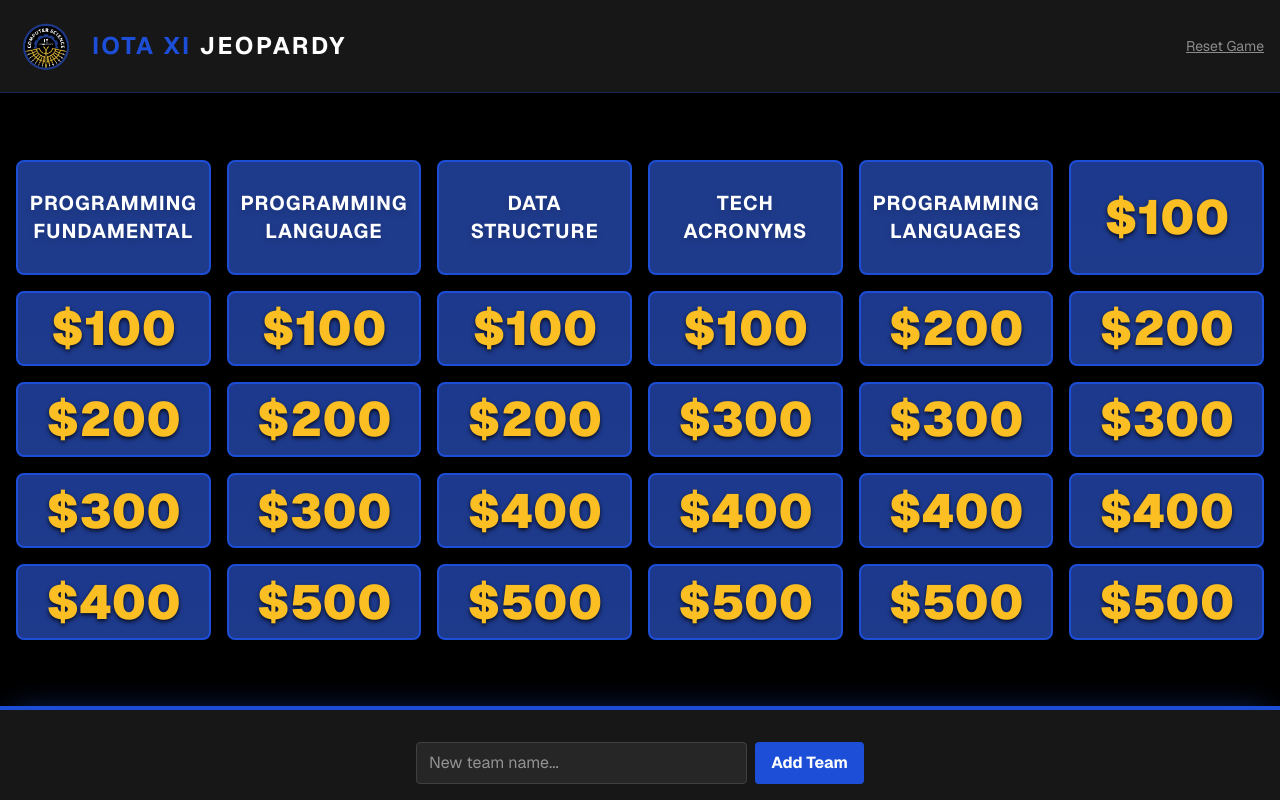
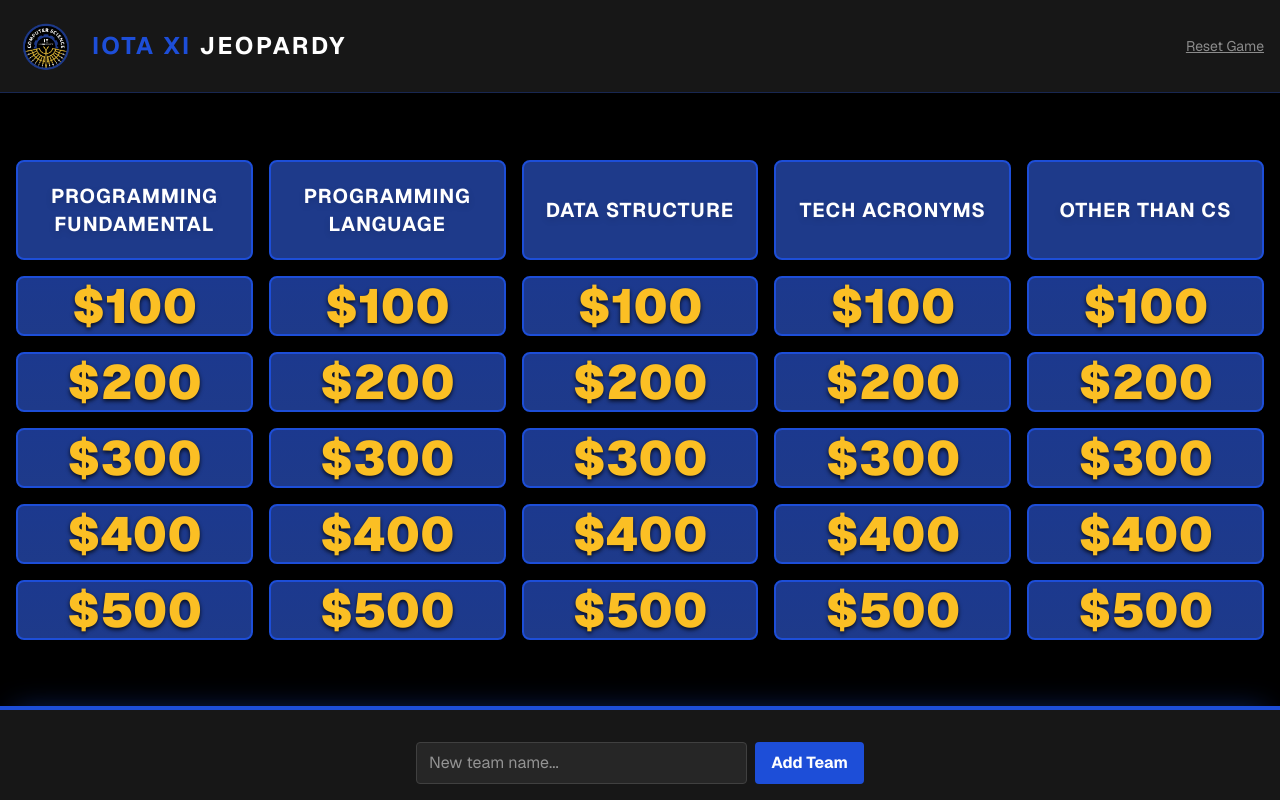
Before and after one commit to OCC-Iota-Xi/jeopardy, a Next.js app: page /game in a window 1280 px wide. Built offline with nearby package versions, Linux system fonts and the light colour scheme.

Commit message:
feat: implement GameBoard and ClueModal components with initial question data

```diff
--- a/app/components/ClueModal.tsx
+++ b/app/components/ClueModal.tsx
@@ -1,11 +1,11 @@
 "use client";
 
 import { useState } from "react";
-import { Clue } from "../data/questions";
+import { Questions } from "../data/questions";
 import { Team } from "./TeamScoreboard";
 
 type ClueModalProps = {
-  clue: Clue;
+  clue: Questions;
   teams: Team[];
   onAwardPoints: (teamId: string, value: number) => void;
   onClose: () => void;
--- a/app/components/GameBoard.tsx
+++ b/app/components/GameBoard.tsx
@@ -11,7 +11,7 @@ type GameBoardProps = {
 export default function GameBoard({ categories, answeredClues, onClueClick }: GameBoardProps) {
   return (
     <div className="w-full max-w-7xl mx-auto p-4 flex-1 flex flex-col justify-center">
-      <div className="grid grid-cols-6 gap-2 sm:gap-4 w-full h-full min-h-[60vh]">
+      <div className="grid grid-cols-5 gap-2 sm:gap-4 w-full h-full min-h-[60vh]">
         {/* Category Headers */}
         {categories.map((category) => (
           <div
@@ -25,8 +25,8 @@ export default function GameBoard({ categories, answeredClues, onClueClick }: Ga
         ))}
 
         {/* Clues */}
-        {/* Assuming all categories have the same number of clues, we iterate by row then column */}
-        {Array.from({ length: 5 }).map((_, rowIndex) =>
+        {/* Iterate by row then column based on max number of clues */}
+        {Array.from({ length: Math.max(...categories.map(c => c.clues.length)) }).map((_, rowIndex) =>
           categories.map((category) => {
             const clue = category.clues[rowIndex];
             if (!clue) return <div key={`${category.id}-empty-${rowIndex}`} />; // Fallback
--- a/app/data/questions.ts
+++ b/app/data/questions.ts
@@ -1,4 +1,4 @@
-export type Clue = {
+export type Questions = {
   id: string;
   question: string;
   answer: string;
@@ -8,7 +8,7 @@ export type Clue = {
 export type Category = {
   id: string;
   name: string;
-  clues: Clue[];
+  clues: Questions[];
 };
 
 export const jeopardyData: Category[] = [
@@ -58,7 +58,7 @@ export const jeopardyData: Category[] = [
   },
   {
     id: "cat-5",
-    name: "Programming Languages", //updated
+    name: "Other than CS", //updated
     clues: [
       { id: "c5-100", value: 100, question: "This organ pumps blood through the human body.", answer: "What is heart?" },
       { id: "c5-200", value: 200, question: "This is the largest planet in our solar system.", answer: "What is Jupiter?" },
--- a/app/game/page.tsx
+++ b/app/game/page.tsx
@@ -6,12 +6,12 @@ import Link from "next/link";
 import GameBoard from "../components/GameBoard";
 import ClueModal from "../components/ClueModal";
 import TeamScoreboard, { Team } from "../components/TeamScoreboard";
-import { jeopardyData, Clue, Category } from "../data/questions";
+import { jeopardyData, Questions, Category } from "../data/questions";
 
 export default function Game() {
   const [teams, setTeams] = useState<Team[]>([]);
   const [answeredClues, setAnsweredClues] = useState<string[]>([]);
-  const [activeClue, setActiveClue] = useState<Clue | null>(null);
+  const [activeClue, setActiveClue] = useState<Questions | null>(null);
 
   // Load teams from localStorage if available (optional enhancement)
   useEffect(() => {
@@ -79,7 +79,7 @@ export default function Game() {
         <div>
           <button
             onClick={() => {
-              if(confirm("Are you sure you want to reset the game? This clears all scores and the board.")) {
+              if (confirm("Are you sure you want to reset the game? This clears all scores and the board.")) {
                 setAnsweredClues([]);
                 setTeams(teams.map(t => ({ ...t, score: 0 })));
               }
```
